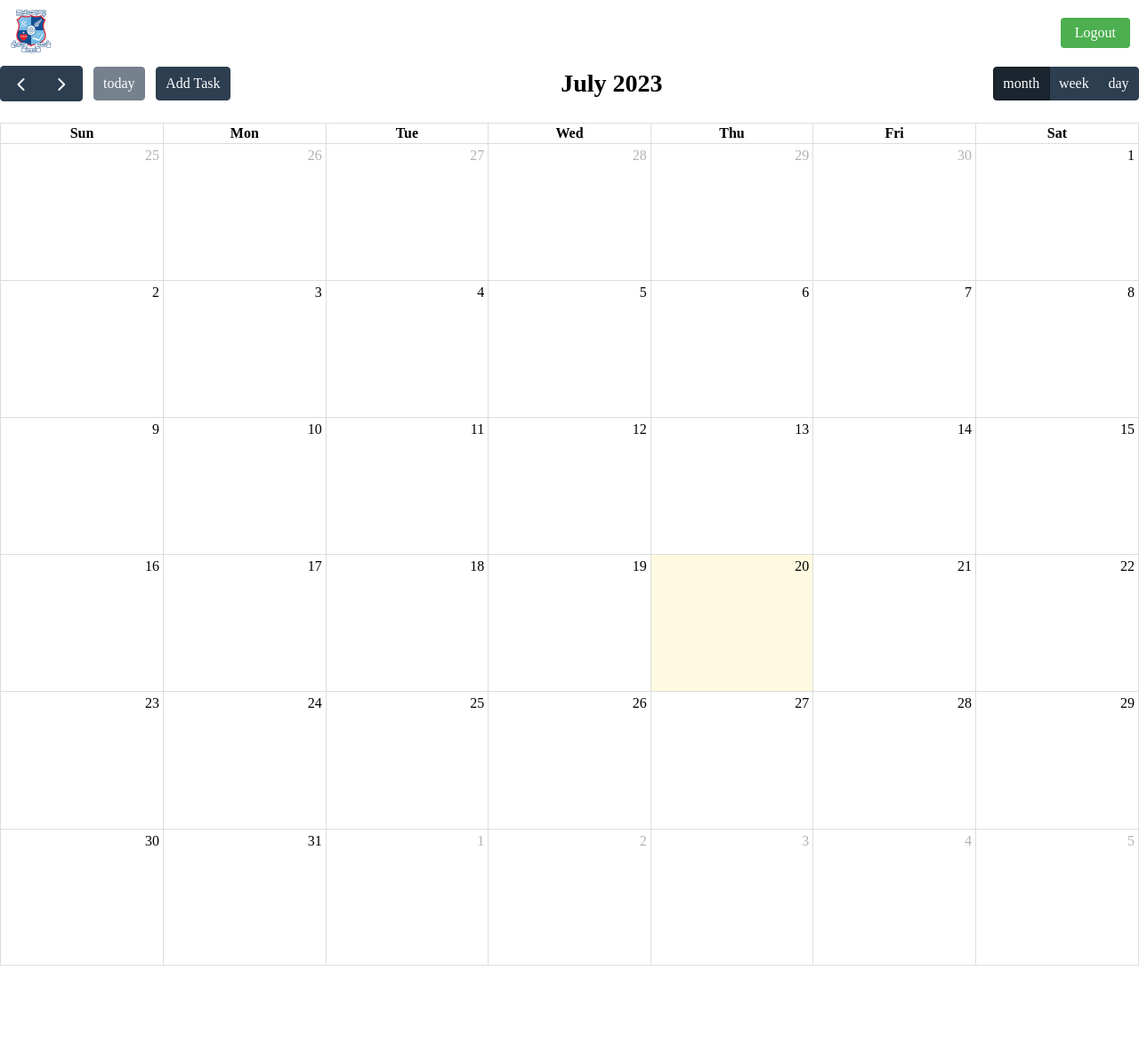
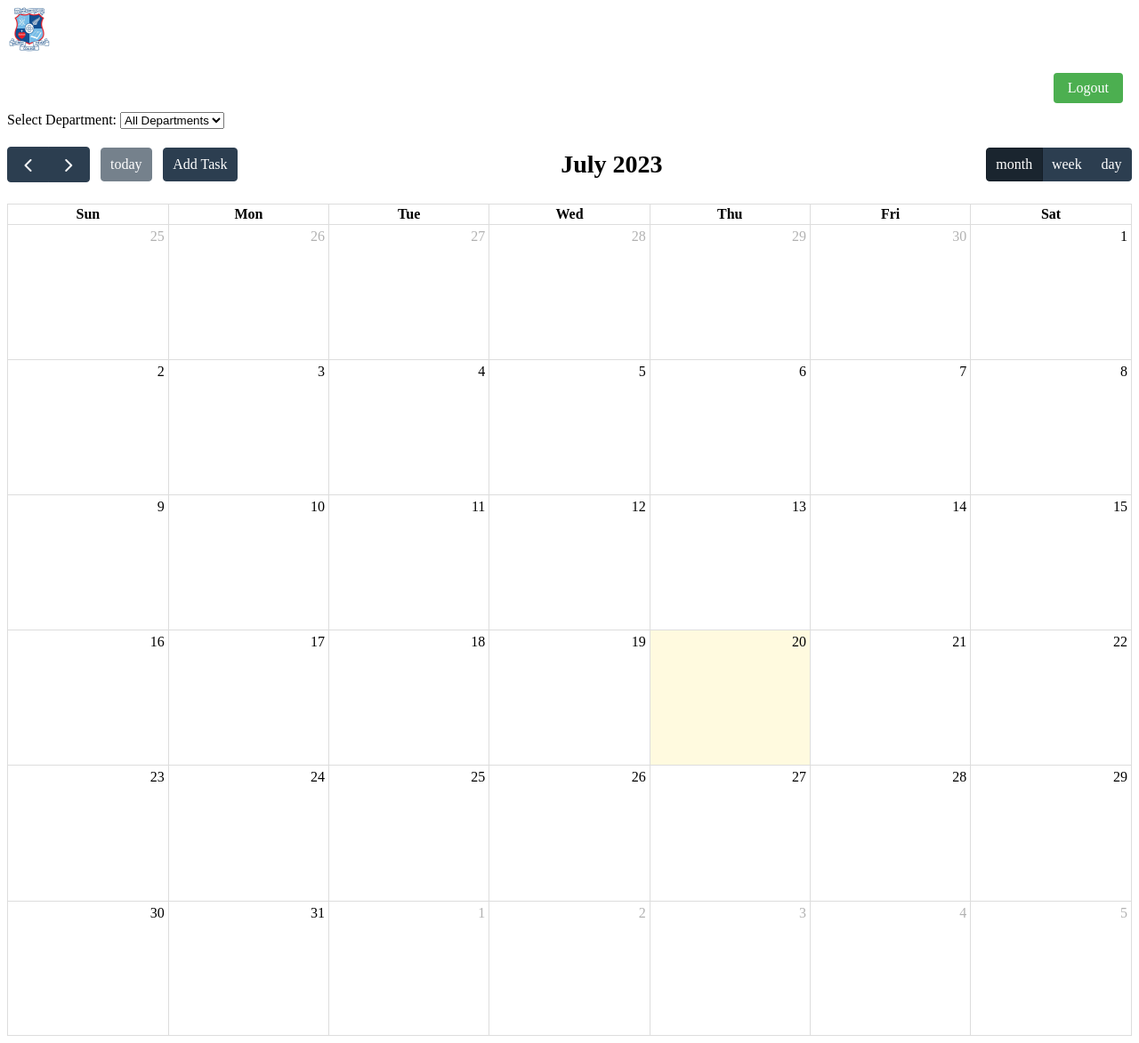
Before and after one commit to hr17045/SCHOL2023, a Flask app: page / in a window 1280 px wide. Shown: the whole page at 89% size. Before the commit the page ends 1086 px from the top, so only its background shows below. Run offline with Flask 3, Linux system fonts and the light colour scheme; data that the repository does not hold is empty; some libraries are stand-ins or nearby versions.

Commit message:
21st july, department filter
i added a filter to my calendar where user can select which departments they wish to view. In my database i added a column for database that Mr Ganess suggested to achieve this goal. I added a section in my add task form so that user must select which department they wish to assign their task to.

```diff
--- a/app.py
+++ b/app.py
@@ -1,10 +1,8 @@
 from flask import Flask, render_template, request, redirect, session
 from flask_sqlalchemy import SQLAlchemy
-import calendar
 from datetime import datetime
 import hashlib
 
-# Create the Flask app and set the secret key for session management
 app = Flask(__name__, static_url_path='/static')
 app.config['SECRET_KEY'] = 'your_secret_key_here'  # Replace 'your_secret_key_here' with a secret key
 
@@ -14,32 +12,33 @@ app.config['SQLALCHEMY_BINDS'] = {
     'task': 'sqlite:///C:/Users/Harvey/Desktop/SCHOL2023/instance/task.db'
 }
 
-# Create the SQLAlchemy instance for database management
 db = SQLAlchemy(app)
 
-# Define the User model to represent user data in the database
 class User(db.Model):
     id = db.Column(db.Integer, primary_key=True)
     email = db.Column(db.String(80), unique=True, nullable=False)
     password = db.Column(db.String(120), nullable=False)
     department = db.Column(db.String(120), nullable=False)
 
-# Define the Task model to represent task data in the separate 'task' database
 class Task(db.Model):
-    __bind_key__ = 'task'  # Specify the database binding
+    __bind_key__ = 'task'
     id = db.Column(db.Integer, primary_key=True)
     title = db.Column(db.String(120), nullable=False)
     start_date = db.Column(db.DateTime, nullable=False)
     end_date = db.Column(db.DateTime, nullable=False)
+    department = db.Column(db.String(120), nullable=False)
 
-# Route for the main calendar page
 @app.route("/")
 def calendar():
-    # Retrieve all tasks from the 'task' database
-    tasks = Task.query.all()
+    selected_department = request.args.get('department', 'all')
+
+    if selected_department == 'all':
+        tasks = Task.query.all()
+    else:
+        tasks = Task.query.filter_by(department=selected_department).all()
+
     events = []
     for task in tasks:
-        # Convert each task to a format suitable for FullCalendar
         event = {
             'title': task.title,
             'start': task.start_date.strftime('%Y-%m-%d'),
@@ -48,22 +47,17 @@ def calendar():
         events.append(event)
     return render_template('calendar.html', events=events)
 
-# Route for adding a new task via a form submission
 @app.route('/add_task', methods=['POST'])
 def add_task():
-    # Retrieve task details from the submitted form data
     title = request.form['title']
     start_date = datetime.strptime(request.form['start_date'], '%Y-%m-%d')
     end_date = datetime.strptime(request.form['end_date'], '%Y-%m-%d')
+    department = request.form['department']
 
-    # Create a new task instance with the provided details
-    new_task = Task(title=title, start_date=start_date, end_date=end_date)
-
-    # Add the new task to the 'task' database and commit the changes
+    new_task = Task(title=title, start_date=start_date, end_date=end_date, department=department)
     db.session.add(new_task)
     db.session.commit()
 
-    # Redirect the user back to the main calendar page
     return redirect('/')
 
 # Route for user login and authentication
--- a/templates/calendar.html
+++ b/templates/calendar.html
@@ -71,6 +71,17 @@
             font-size: 16px;
         }
 
+        /* Styling for the department dropdown */
+        #addTaskModal form select {
+            width: 100%;
+            padding: 8px;
+            margin-bottom: 10px;
+            border: 1px solid #ccc;
+            border-radius: 4px;
+            font-size: 16px;
+            color: #555;
+        }
+
         /* Styling for the "Add Task" button in the add task form */
         #addTaskModal form button[type="submit"] {
             padding: 8px 16px;
@@ -87,7 +98,15 @@
             background-color: #45a049;
         }
 
-        /* Styling for the Logout button in the header toolbar */
+        /* ... (existing styles) ... */
+
+        /* Styling for the badge image in the top left corner */
+        #badgeImage {
+            width: 50px; /* Adjust the size of the badge image as needed */
+            height: auto;
+        }
+
+        /* Restyle the Logout button */
         #header-toolbar {
             position: relative;
             z-index: 1;
@@ -108,6 +127,7 @@
             font-size: 16px;
             text-decoration: none;
             margin-right: 10px;
+            cursor: pointer;
         }
 
         /* Styling for the Logout button on hover */
@@ -115,35 +135,9 @@
             background-color: #45a049;
         }
 
-        /* Styling for the calendar container */
-        #calendar {
-            margin-top: 20px;
-        }
-
-        /* CSS for the very faded image background */
-        /* Set the background color without transparency */
-        body {
-            background-color: #fff;
-            margin: 0;
-            padding: 0;
-        }
-
-        /* Styling for the badge and content container */
-        #badgeAndContentContainer {
-            position: relative;
-        }
-
-        /* Styling for the badge container */
-        #badgeContainer {
-            position: absolute;
-            top: 10px;
-            left: 10px;
-        }
-
-        /* Styling for the badge image */
-        #badgeImage {
-            width: 50px; /* Adjust the size of the badge image as needed */
-            height: auto;
+        /* Styling for the department filter dropdown */
+        #departmentFilter {
+            margin-bottom: 20px;
         }
 
     </style>
@@ -164,6 +158,20 @@
             <a href="/logout" id="logoutButton">Logout</a>
         </div>
 
+        <!-- Department filter dropdown -->
+        <div id="departmentFilter">
+            <label for="department">Select Department:</label>
+            <select name="department" id="department">
+                <option value="all">All Departments</option>
+                <option value="art">Art</option>
+                <option value="commerce">Commerce</option>
+                <option value="english">English</option>
+                <option value="mathematics">Mathematics</option>
+                <option value="music">Music</option>
+                <option value="science">Science</option>
+            </select>
+        </div>
+
         <!-- Calendar container -->
         <div id="calendar"></div>
 
@@ -181,6 +189,15 @@
                 <input type="date" name="start_date" id="start_date" required>
                 <label for="end_date">End Date:</label>
                 <input type="date" name="end_date" id="end_date" required>
+                <label for="department">Department:</label>
+                <select name="department" id="department">
+                    <option value="art">Art</option>
+                    <option value="commerce">Commerce</option>
+                    <option value="english">English</option>
+                    <option value="mathematics">Mathematics</option>
+                    <option value="music">Music</option>
+                    <option value="science">Science</option>
+                </select>
                 <button type="submit">Add Task</button>
             </form>
         </div>
@@ -194,6 +211,7 @@
         let modalBackdrop = document.getElementById('modalBackdrop');
         let addTaskModal = document.getElementById('addTaskModal');
         let closeButton = document.querySelector('#addTaskModal .closeButton');
+        let departmentFilter = document.getElementById('departmentFilter');
 
         // Create a FullCalendar instance
         let calendar = new FullCalendar.Calendar(calendarEl, {
@@ -241,6 +259,18 @@
                 closeModal();
             }
         });
+
+        // Function to filter tasks by department
+        function filterByDepartment() {
+            const selectedDepartment = document.getElementById('department').value;
+            window.location.href = `/?department=${selectedDepartment}`;
+        }
+
+        // Prevent form submission on department selection
+        departmentFilter.addEventListener('change', function(event) {
+            event.preventDefault();
+            filterByDepartment();
+        });
     </script>
 </body>
 </html>
```
